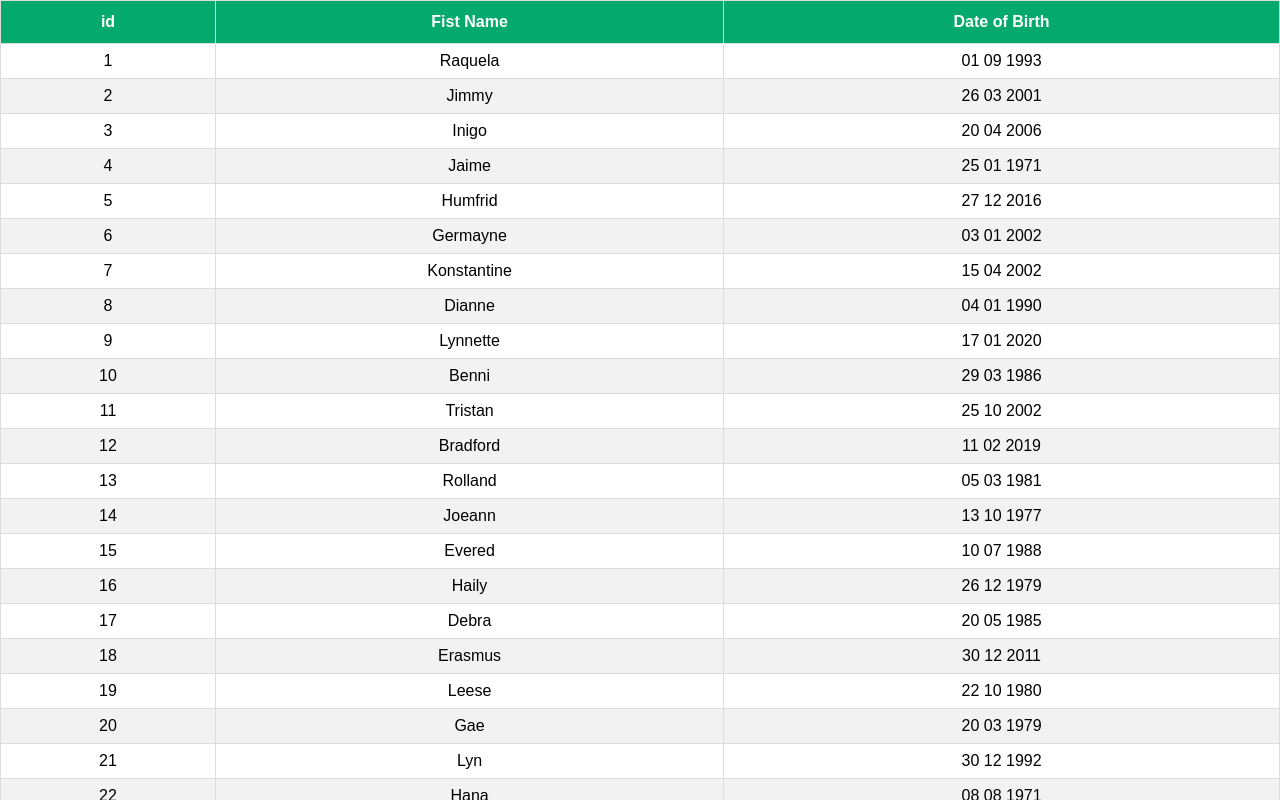
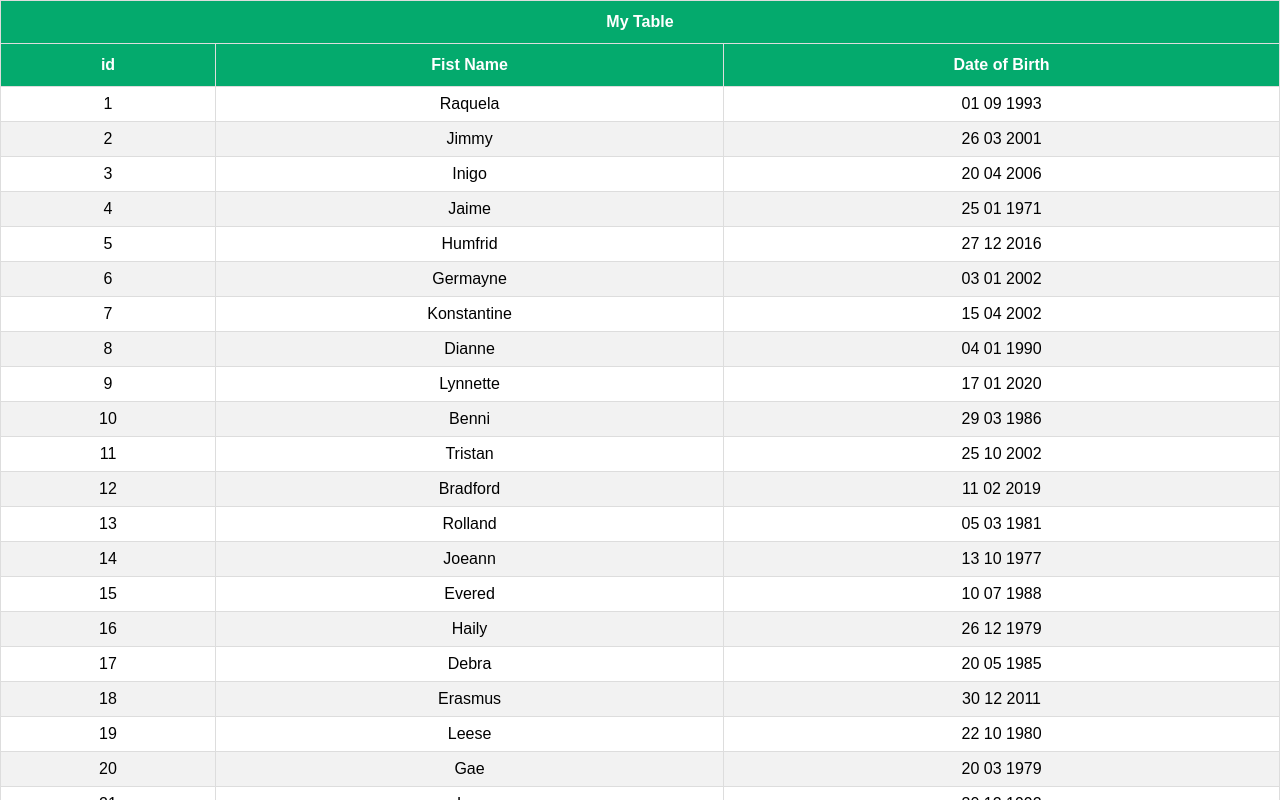
Before and after one commit to Balzak1976/react-table-demo, a React (Create React App) app: page / in a window 1280 px wide. Shown: the top 800 px of the page. Built offline with nearby package versions, Linux system fonts and the light colour scheme.

Commit message:
feat: create footer and group table

```diff
--- a/src/components/MyTable.js
+++ b/src/components/MyTable.js
@@ -8,14 +8,18 @@ function MyTable() {
 	const columns = useMemo(() => MY_COLUMNS, []);
 	const data = useMemo(() => MOCK_DATA, []);
 
-	const { getTableProps, getTableBodyProps, headerGroups, rows, prepareRow } = useTable({ columns, data });
+	const { getTableProps, getTableBodyProps, headerGroups, footerGroups, rows, prepareRow } = useTable({
+		columns,
+		data,
+	});
+
 	return (
 		<table {...getTableProps()}>
 			<thead>
 				{headerGroups.map((headerGroup) => (
 					<tr {...headerGroup.getHeaderGroupProps()}>
 						{headerGroup.headers.map((header) => (
-							<th {...header.getHeaderProps}>{header.render('Header')}</th>
+							<th {...header.getHeaderProps()}>{header.render('Header')}</th>
 						))}
 					</tr>
 				))}
@@ -32,6 +36,15 @@ function MyTable() {
 					);
 				})}
 			</tbody>
+			<tfoot>
+				{footerGroups.map((footerGroup) => (
+					<tr {...footerGroup.getFooterGroupProps()}>
+						{footerGroup.headers.map((footer) => (
+							<td {...footer.getFooterProps()}>{footer.render('Footer')}</td>
+						))}
+					</tr>
+				))}
+			</tfoot>
 		</table>
 	);
 }
--- a/src/components/myGroupColumns.js
+++ b/src/components/myGroupColumns.js
@@ -2,16 +2,25 @@ import { format } from 'date-fns';
 
 export const MY_COLUMNS = [
 	{
+		Header: 'My Table',
+		Footer: 'My Table',
+		columns: [
+			{
 				Header: 'id',
+				Footer: 'id',
 				accessor: 'id',
 			},
 			{
 				Header: 'Fist Name',
+				Footer: 'Fist Name',
 				accessor: 'first_name',
 			},
 			{
 				Header: 'Date of Birth',
+				Footer: 'Date of Birth',
 				accessor: 'date_of_birth',
 				Cell: ({ value }) => format(new Date(value), 'dd MM yyyy'),
 			},
+		],
+	},
 ];
```
Lines whose indentation alone changed are shown as unchanged.
